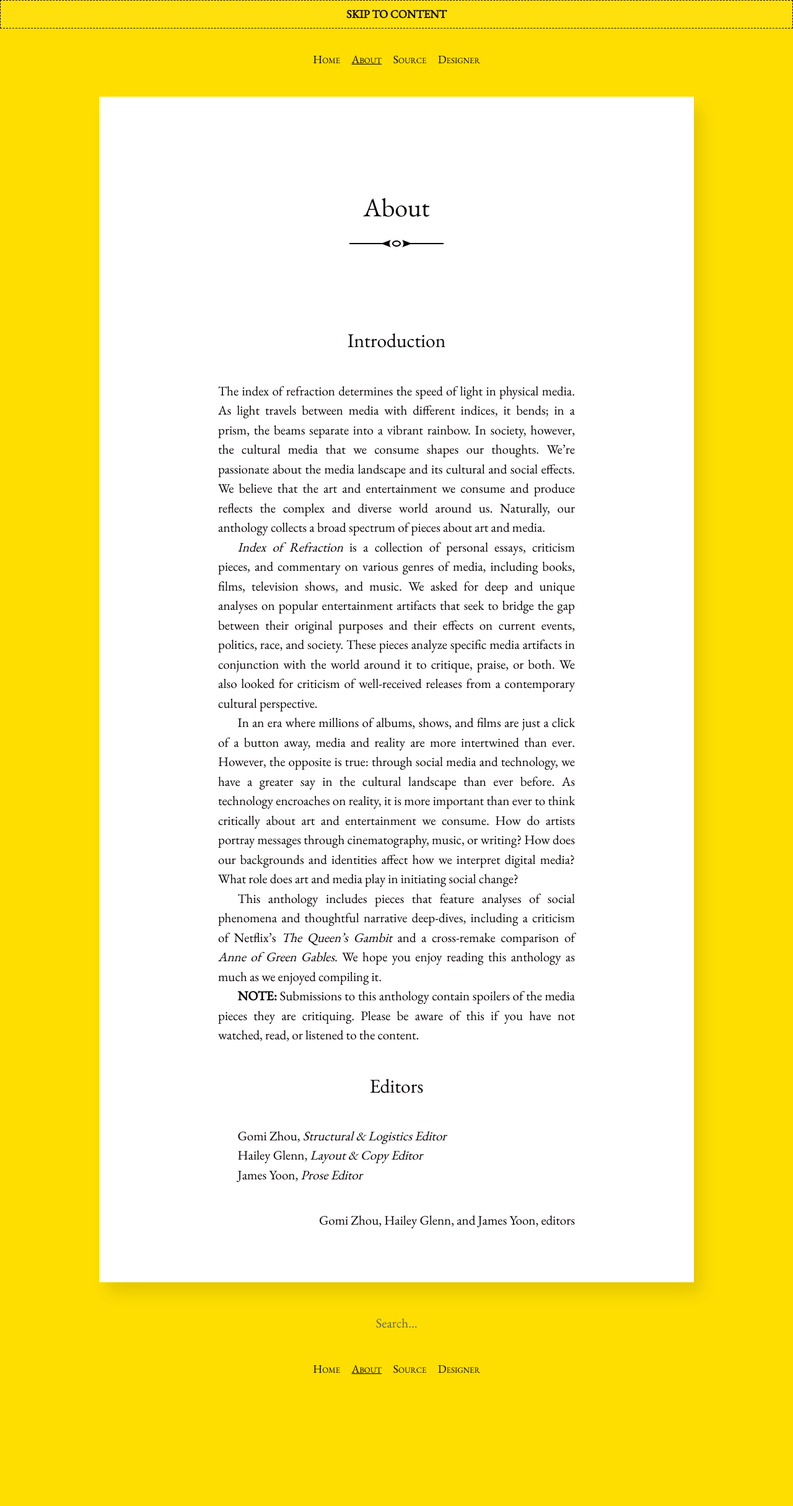
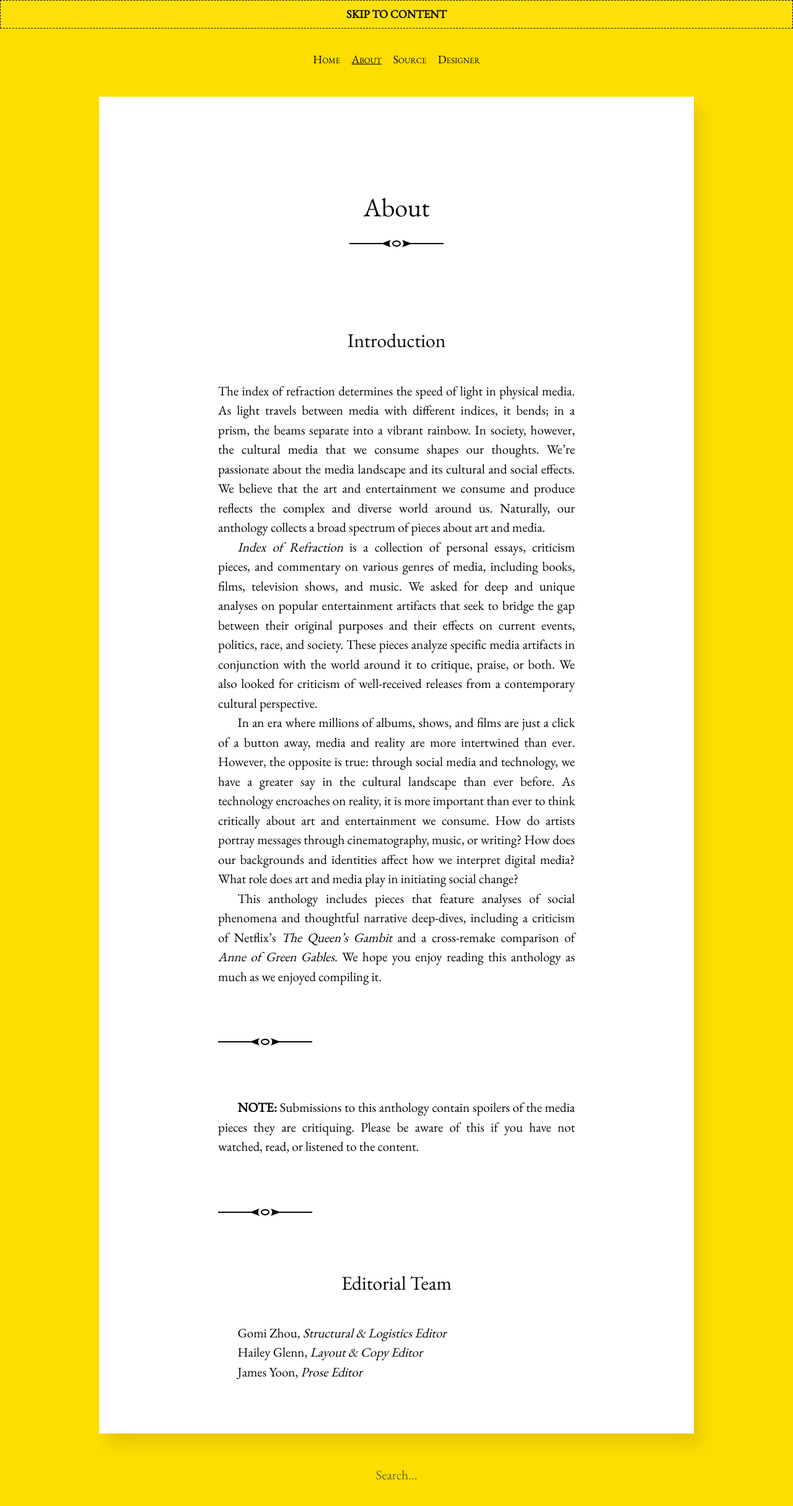
Before and after one commit to james-y-yoon/index-of-refraction, a Jekyll site: the page built from about.md, in a window 1280 px wide. Shown: the whole page at 62% size. Built offline with Jekyll 4.4.1, drawn with Linux system fonts in a browser that asks for light colours; before the commit the page ends 2228 px from its top, so only the background shows below that.

Commit message:
Update about.md

```diff
--- a/about.md
+++ b/about.md
@@ -1,7 +1,6 @@
 ---
 layout: post
 title: About
-author: Gomi Zhou, Hailey Glenn, and James Yoon, editors
 ---
 
 ### Introduction ###
@@ -9,18 +8,24 @@ author: Gomi Zhou, Hailey Glenn, and James Yoon, editors
 The index of refraction determines the speed of light in physical media. As light travels between media with different indices, it bends; in a prism, the beams separate into a vibrant rainbow. In society, however, the cultural media that we consume shapes our thoughts. We’re passionate about the media landscape and its cultural and social effects. We believe that the art and entertainment we consume and produce reflects the complex and diverse world around us. Naturally, our anthology collects a broad spectrum of pieces about art and media.
 
 
+
 _Index of Refraction_ is a collection of personal essays, criticism pieces, and commentary on various genres of media, including books, films, television shows, and music. We asked for deep and unique analyses on popular entertainment artifacts that seek to bridge the gap between their original purposes and their effects on current events, politics, race, and society. These pieces analyze specific media artifacts in conjunction with the world around it to critique, praise, or both. We also looked for criticism of well-received releases from a contemporary cultural perspective.
+
 
 
 In an era where millions of albums, shows, and films are just a click of a button away, media and reality are more intertwined than ever. However, the opposite is true: through social media and technology, we have a greater say in the cultural landscape than ever before. As technology encroaches on reality, it is more important than ever to think critically about art and entertainment we consume. How do artists portray messages through cinematography, music, or writing? How does our backgrounds and identities affect how we interpret digital media? What role does art and media play in initiating social change?
 
 
+
 This anthology includes pieces that feature analyses of social phenomena and thoughtful narrative deep-dives, including a criticism of Netflix’s _The Queen’s Gambit_ and a cross-remake comparison of _Anne of Green Gables_. We hope you enjoy reading this anthology as much as we enjoyed compiling it.
+
+----
 
 **NOTE:** Submissions to this anthology contain spoilers of the media pieces they are critiquing. Please be aware of this if you have not watched, read, or listened to the content.
 
+----
 
-### Editors ###
+### Editorial Team ###
 
 Gomi Zhou, _Structural & Logistics Editor_
 
```
